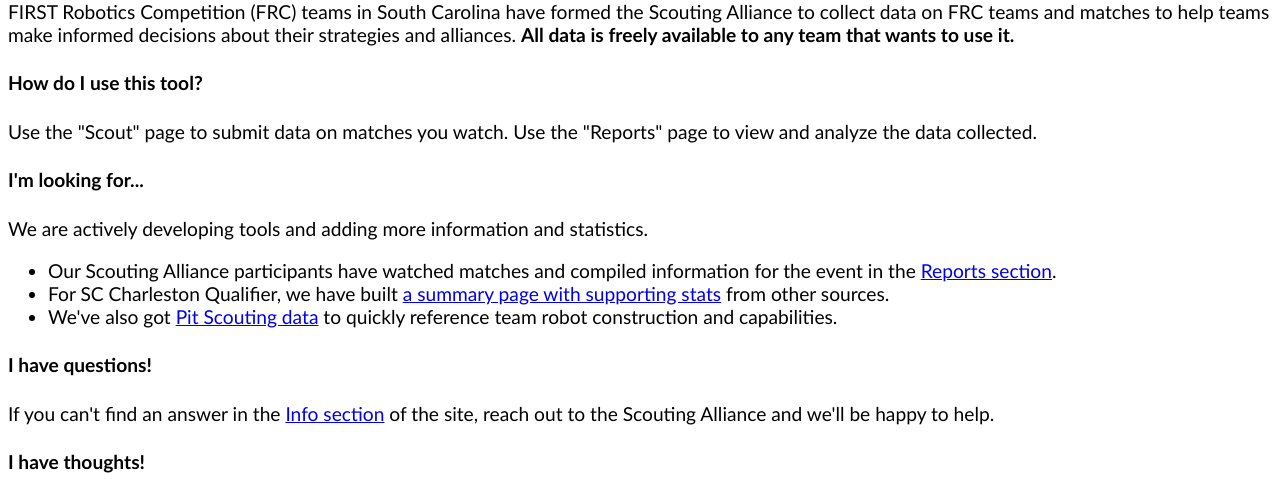
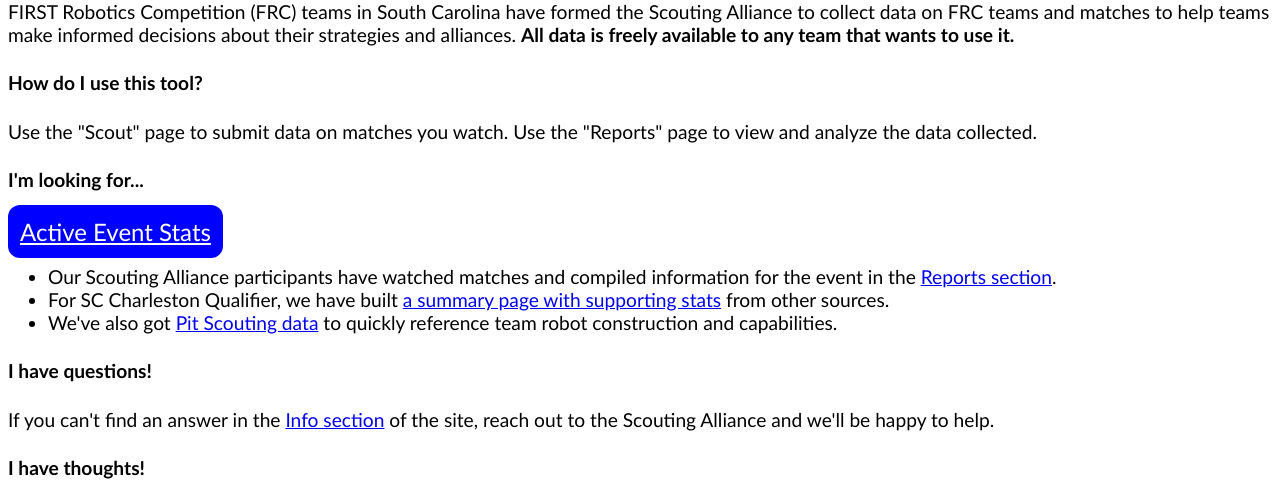
Before and after one commit to fscdata/fsc-data-scouting, a Flask app: page / in a window 1280 px wide. Shown: the part 226-724 px from the top of the page. Run offline with Flask 3, Linux system fonts and the light colour scheme; tables that the repository leaves empty hold one stand-in row (values such as "Sample post").

Commit message:
new big easy event button for front page -- close #9

```diff
--- a/routes/main_routes.py
+++ b/routes/main_routes.py
@@ -1,11 +1,19 @@
 from flask import Blueprint, render_template
+from database_model import db, Event
 
 bp = Blueprint("main", __name__)
 
 @bp.route("/")
 def home_page():
+    active_event_id = db.session\
+        .query(Event.event_id)\
+        .filter(Event.event_currently_active == 1)\
+        .scalar()
+
     print(' > Rendering home page')
-    return render_template('home_page.html')
+    return render_template(
+        'home_page.html',
+        active_event_id=active_event_id)
 
 @bp.route("/confirmed")
 def confirmation_page():
--- a/static/css/main.css
+++ b/static/css/main.css
@@ -74,12 +74,16 @@ select {
   font-size: x-large;
   color: white;
   margin-top: 1em;
+  border-radius: 0.5em;
+  padding: 0.5em;
 }
 .bigBlueButton {
   background-color: blue;
   font-size: x-large;
   color: white;
   margin-top: 1em;
+  border-radius: 0.5em;
+  padding: 0.5em;
 }
 .numbox {
   width: 3em;
--- a/templates/home_page.html
+++ b/templates/home_page.html
@@ -2,6 +2,7 @@
 {% block content %}
     <h1>Welcome to the FIRST South Carolina Scouting Alliance!</h1>
     This is a site for collecting and analyzing data on FRC teams and matches.
+
     <br />
     <h4>Who are we?</h4>
     <p>FIRST Robotics Competition (FRC) teams in South Carolina have formed the Scouting Alliance to collect data on FRC teams and matches to help teams make informed decisions about their strategies and alliances. <strong>All data is freely available to any team that wants to use it.</strong></p>
@@ -10,7 +11,10 @@
     <p>Use the "Scout" page to submit data on matches you watch. Use the "Reports" page to view and analyze the data collected.</p>
 
     <h4>I'm looking for...</h4>
-    <p>We are actively developing tools and adding more information and statistics.</p>
+
+    {% if active_event_id %}
+    <a href="report/event/{{active_event_id}}" class="bigBlueButton">Active Event Stats</a>
+    {% endif %}
 
     <ul>
         <li>Our Scouting Alliance participants have watched matches and compiled information for the event in the <a href="report/">Reports section</a>.</li>
```
